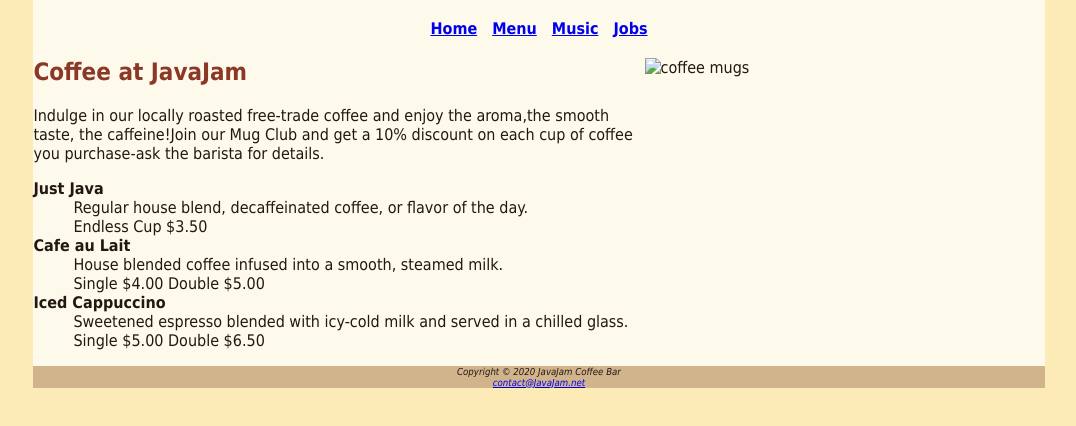
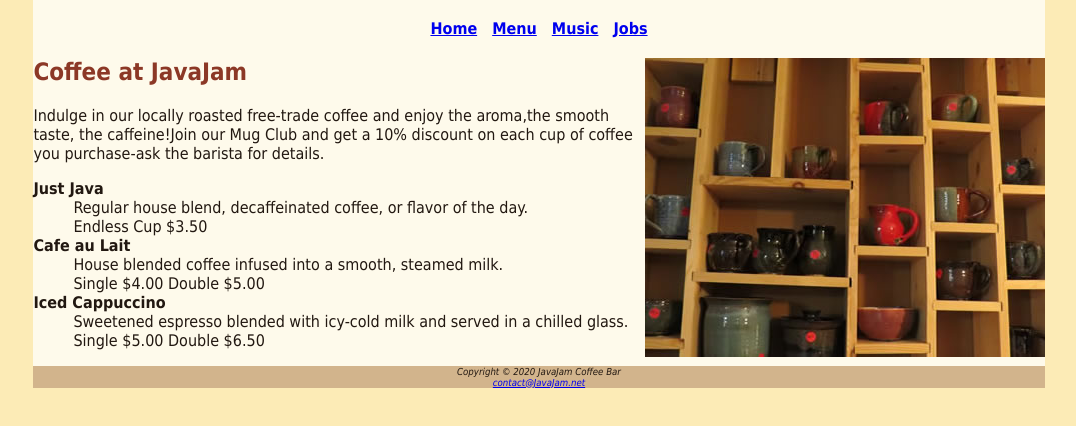
Before and after one commit to mariiisolll/JavaJamChap4_2021, a plain HTML site: page menu.html in a window 1280 px wide. Shown: the part 88-514 px from the top of the page, without its empty margins (101-1177 px from the left). Drawn offline with Linux system fonts and the light colour scheme.

Commit message:
Update menu.html

```diff
--- a/menu.html
+++ b/menu.html
@@ -17,7 +17,7 @@
 <a href="jobs.html">Jobs</a>
 </nav>
 <main>
-<img scr="mugs.jpg"alt="coffee mugs"align="right"width="400"height="299">
+<img src="mugs.jpg"alt="coffee mugs"align="right"width="400"height="299">
 <h2>Coffee at JavaJam</h2>
 <p>Indulge in our locally roasted free-trade coffee and enjoy the aroma,the smooth taste, the caffeine!Join our Mug Club and get a 10% discount on each cup of coffee you purchase-ask the barista for details.<p>
   <dl>
```
